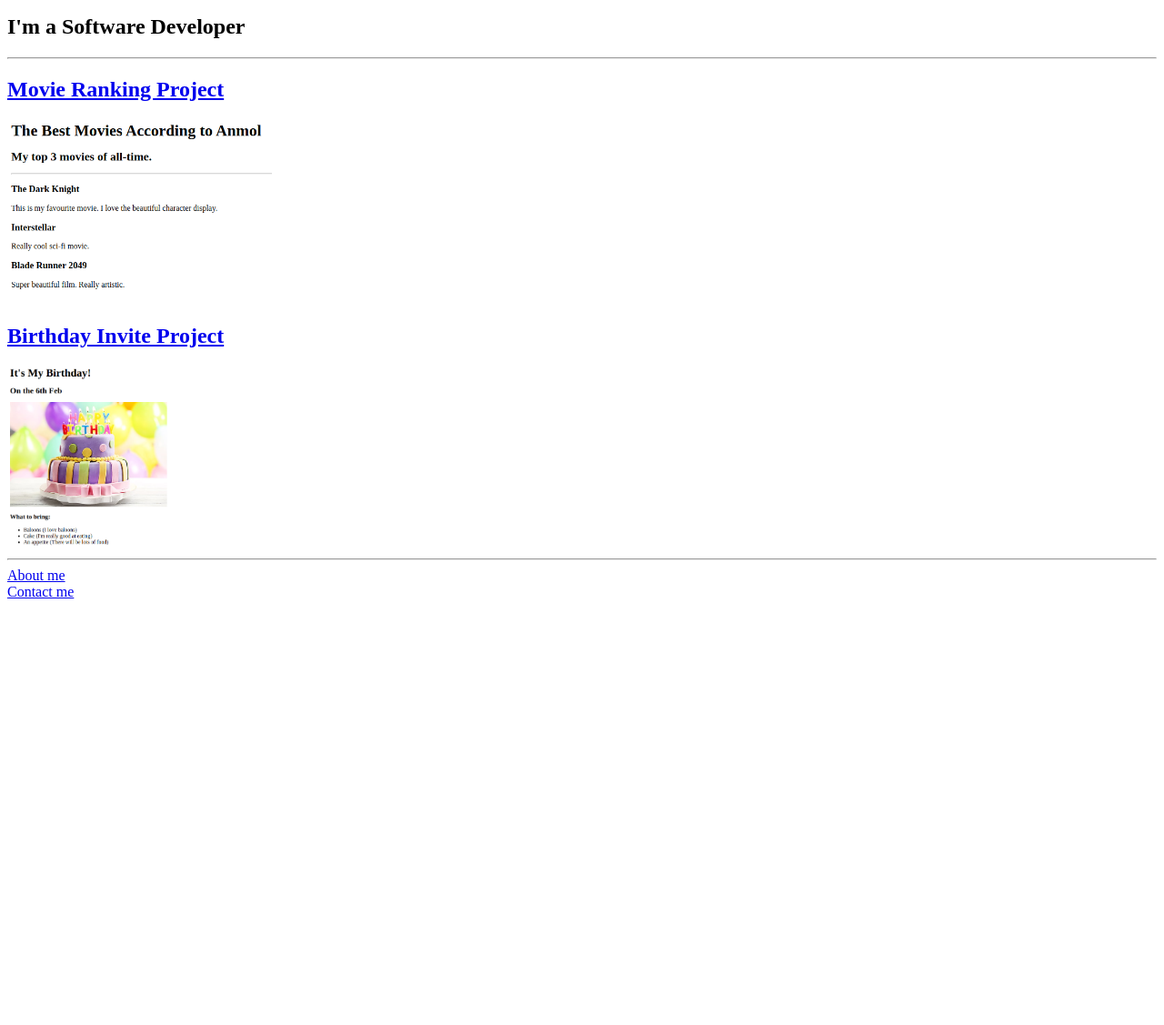
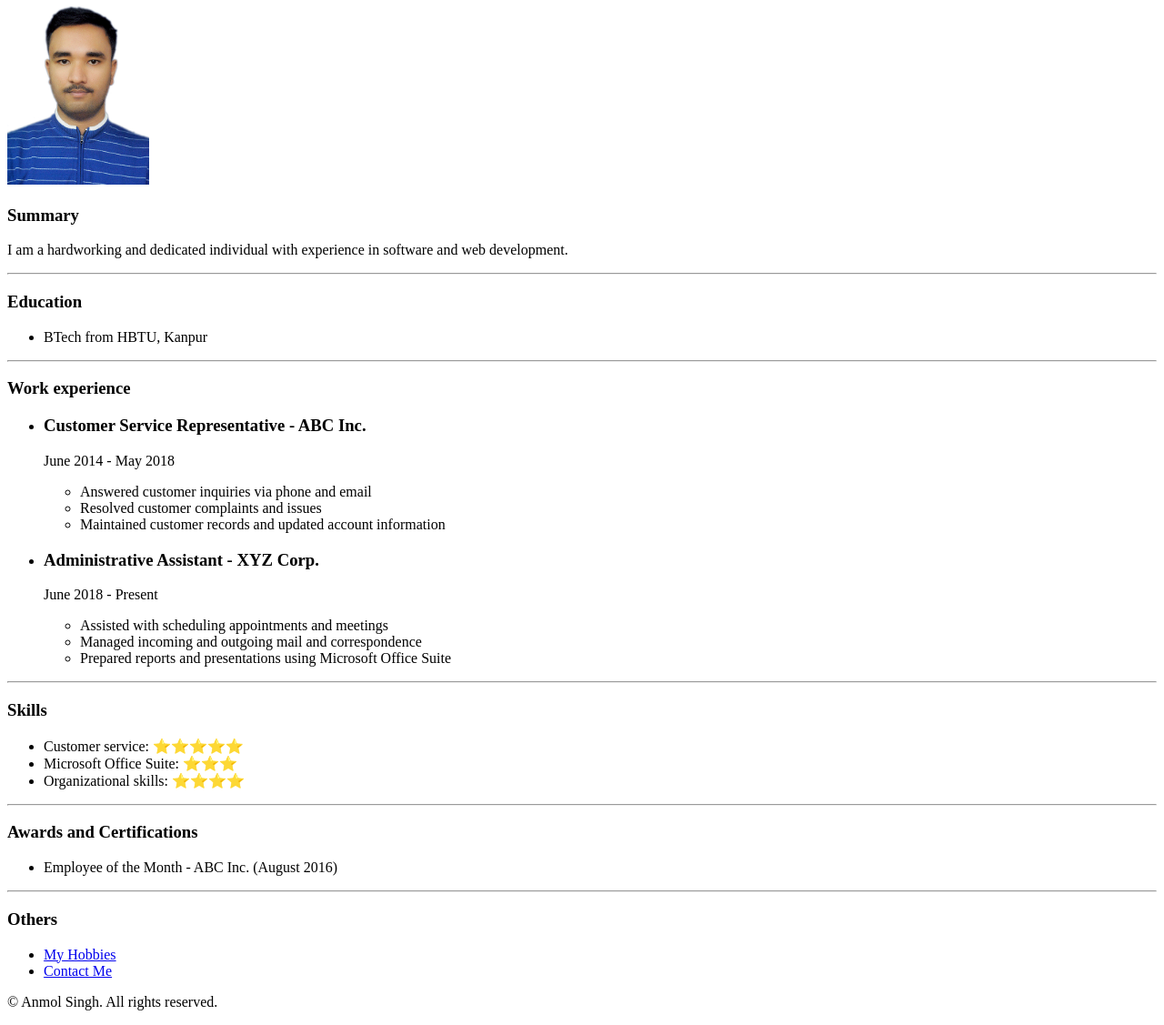
Before and after one commit to ianmol94/html-portfolio, a plain HTML site: page index.html in a window 1280 px wide. Shown: the part 64-1191 px from the top of the page at 91% size. Before the commit the page ends 800 px from the top, so only its background shows below. Drawn offline with Linux system fonts and the light colour scheme.

Commit message:
Add files via upload

```diff
--- a/index.html
+++ b/index.html
@@ -1,24 +1,80 @@
-<!-- TODO 1: Create the HTML Boilerplate -->
 <!DOCTYPE html>
 <html lang="en">
 <head>
     <meta charset="UTF-8">
     <meta name="viewport" content="width=device-width, initial-scale=1.0">
-    <title>Project</title>
+    <title>My Resume</title>
 </head>
 <body>
-    <h1>Anmol's Portfolio</h1>
-    <h2>I'm a Software Developer</h2>
+    <h2>Anmol Singh</h2>
+    <img src="./anmol.jpg" height="200">
+
+    <h3>Summary</h3>
+    <p>I am a hardworking and dedicated individual with experience in software and web development.</p>
+
     <hr>
-    <a href="./public/movie-ranking.html"><h2>Movie Ranking Project</h2></a>
-    <img src="./assets/images/movies.png" height="200">
 
-    <a href="./public/birthday-invite.html"><h2>Birthday Invite Project</h2></a>
-    <img src="./assets/images/birthday.png" height="200">
+    <h3>Education</h3>
+    <ul>
+        <li>BTech from HBTU, Kanpur</li>
+    </ul>
+
     <hr>
-    <a href="./public/about.html">About me</a>
-    <br>
-    <a href="./public/contact.html">Contact me</a>
+
+    <h3>Work experience</h3>
+    <ul>
+        <li><h3>Customer Service Representative - ABC Inc.</h3>
+        </li>
+        <p>June 2014 - May 2018</p>
+        <ul>
+            <li>Answered customer inquiries via phone and email</li>
+            <li>Resolved customer complaints and issues
+            </li>
+            <li>Maintained customer records and updated account information
+            </li>
+        </ul>
+
+        <li><h3>Administrative Assistant - XYZ Corp.
+        </h3></li>
+        <p>June 2018 - Present</p>
+        <ul>
+            <li>Assisted with scheduling appointments and meetings
+            </li>
+            <li>Managed incoming and outgoing mail and correspondence
+            </li>
+            <li>Prepared reports and presentations using Microsoft Office Suite
+            </li>
+        </ul>
+    </ul>
+
+    <hr>
+
+    <h3>Skills</h3>
+    <ul>
+        <li>Customer service: ⭐️⭐️⭐️⭐️⭐️</li>
+        <li>Microsoft Office Suite: ⭐️⭐️⭐️
+        </li>
+        <li>Organizational skills: ⭐️⭐️⭐️⭐️
+        </li>
+    </ul>
+
+    <hr>
+
+    <h3>Awards and Certifications</h3>
+    <ul>
+        <li>Employee of the Month - ABC Inc. (August 2016)
+        </li>
+    </ul>
+
+    <hr>
+
+    <h3>Others</h3>
+    <ul>
+        <li><a href="./hobbies.html">My Hobbies</a></li>
+        <li><a href="./contact.html">Contact Me</a>
+    </ul>
+
+    <p>© Anmol Singh. All rights reserved.</p>
 
 </body>
 </html>
```
Also changed, not shown: contact.html (added, +4 -0 lines), hobbies.html (added, +7 -0 lines), anmol.jpg (added).
